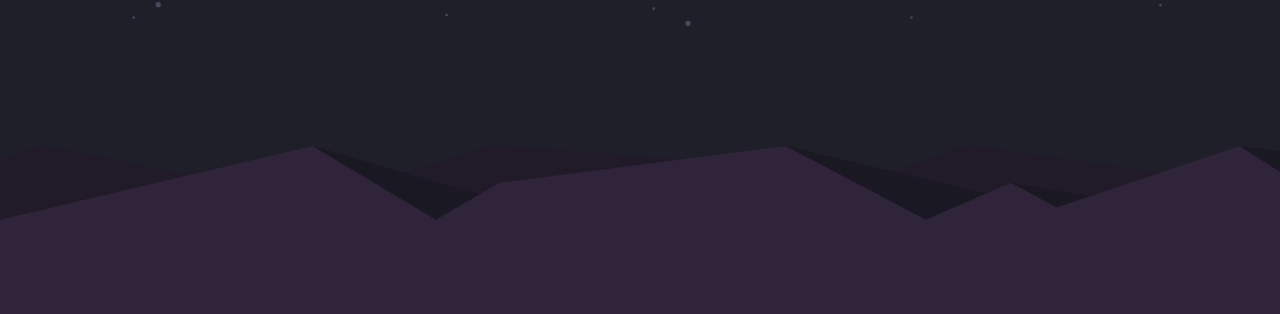
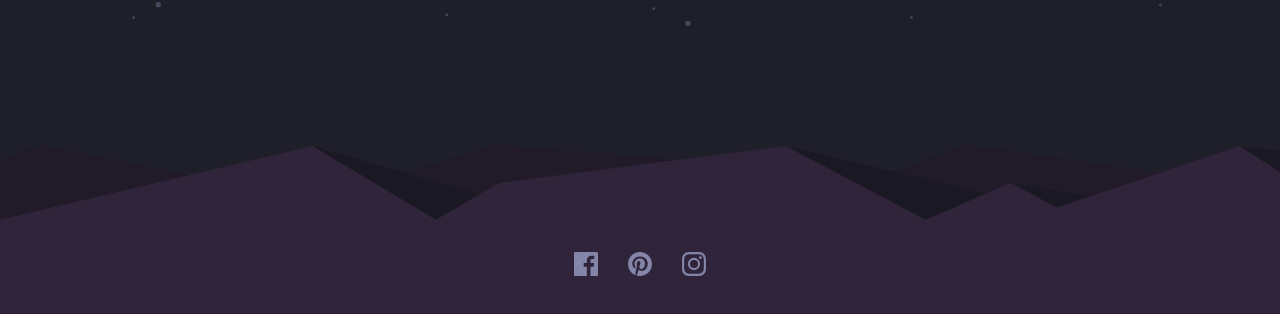
Before and after one commit to tjaulin/launch-countdown-timer-main, a plain HTML site: page index.html in a window 1280 px wide. Shown: the part 480-794 px from the top of the page. Drawn offline with Linux system fonts and the light colour scheme.

Commit message:
add social network footer and css

```diff
--- a/css/style.css
+++ b/css/style.css
@@ -26,6 +26,31 @@ body {
     /* align-items: center; */
     color: var(--white-color);
     font-size: 14px;
+}
+
+footer {
+    position: absolute;
+    bottom: 0;
+    width: 100%;
+    display: flex;
+    justify-content: center;
+    align-items: center;
+    gap: 30px;
+    padding: 40px 0;
+    transition: all 0.5s;
+}
+
+footer .svg-container {
+    cursor: pointer;
+    user-select: none;
+}
+
+footer .svg-container .svg-icon path {
+    transition: fill 0.3s ease;
+}
+
+footer .svg-container:hover .svg-icon path {
+    fill: var(--secondary-color);
 }
 
 /* Advanced Style */
--- a/index.html
+++ b/index.html
@@ -40,6 +40,19 @@
     </div>
   </div>
 
+  <footer>
+    <div class="svg-container">
+      <svg class="svg-icon" xmlns="http://www.w3.org/2000/svg" width="24" height="24"><path fill="#8385A9" d="M22.675 0H1.325C.593 0 0 .593 0 1.325v21.351C0 23.407.593 24 1.325 24H12.82v-9.294H9.692v-3.622h3.128V8.413c0-3.1 1.893-4.788 4.659-4.788 1.325 0 2.463.099 2.795.143v3.24l-1.918.001c-1.504 0-1.795.715-1.795 1.763v2.313h3.587l-.467 3.622h-3.12V24h6.116c.73 0 1.323-.593 1.323-1.325V1.325C24 .593 23.407 0 22.675 0z"/></svg>
+    </div>
+    <div class="svg-container">
+      <svg class="svg-icon" xmlns="http://www.w3.org/2000/svg" width="24" height="24"><path fill="#8385A9" d="M12 0C5.373 0 0 5.372 0 12c0 5.084 3.163 9.426 7.627 11.174-.105-.949-.2-2.405.042-3.441.218-.937 1.407-5.965 1.407-5.965s-.359-.719-.359-1.782c0-1.668.967-2.914 2.171-2.914 1.023 0 1.518.769 1.518 1.69 0 1.029-.655 2.568-.994 3.995-.283 1.194.599 2.169 1.777 2.169 2.133 0 3.772-2.249 3.772-5.495 0-2.873-2.064-4.882-5.012-4.882-3.414 0-5.418 2.561-5.418 5.207 0 1.031.397 2.138.893 2.738a.36.36 0 01.083.345l-.333 1.36c-.053.22-.174.267-.402.161-1.499-.698-2.436-2.889-2.436-4.649 0-3.785 2.75-7.262 7.929-7.262 4.163 0 7.398 2.967 7.398 6.931 0 4.136-2.607 7.464-6.227 7.464-1.216 0-2.359-.631-2.75-1.378l-.748 2.853c-.271 1.043-1.002 2.35-1.492 3.146C9.57 23.812 10.763 24 12 24c6.627 0 12-5.373 12-12 0-6.628-5.373-12-12-12z"/></svg>
+    </div>
+    <div class="svg-container">
+      <svg class="svg-icon" xmlns="http://www.w3.org/2000/svg" width="24" height="24"><path fill="#8385A9" d="M12 2.163c3.204 0 3.584.012 4.85.07 3.252.148 4.771 1.691 4.919 4.919.058 1.265.069 1.645.069 4.849 0 3.205-.012 3.584-.069 4.849-.149 3.225-1.664 4.771-4.919 4.919-1.266.058-1.644.07-4.85.07-3.204 0-3.584-.012-4.849-.07-3.26-.149-4.771-1.699-4.919-4.92-.058-1.265-.07-1.644-.07-4.849 0-3.204.013-3.583.07-4.849.149-3.227 1.664-4.771 4.919-4.919 1.266-.057 1.645-.069 4.849-.069zM12 0C8.741 0 8.333.014 7.053.072 2.695.272.273 2.69.073 7.052.014 8.333 0 8.741 0 12c0 3.259.014 3.668.072 4.948.2 4.358 2.618 6.78 6.98 6.98C8.333 23.986 8.741 24 12 24c3.259 0 3.668-.014 4.948-.072 4.354-.2 6.782-2.618 6.979-6.98.059-1.28.073-1.689.073-4.948 0-3.259-.014-3.667-.072-4.947-.196-4.354-2.617-6.78-6.979-6.98C15.668.014 15.259 0 12 0zm0 5.838a6.162 6.162 0 100 12.324 6.162 6.162 0 000-12.324zM12 16a4 4 0 110-8 4 4 0 010 8zm6.406-11.845a1.44 1.44 0 100 2.881 1.44 1.44 0 000-2.881z"/></svg>
+    </div>
+  </footer>
+
+
   <!-- <div class="attribution">
     Challenge by <a href="https://www.frontendmentor.io?ref=challenge" target="_blank">Frontend Mentor</a>.
     Coded by <a href="#">Your Name Here</a>.
```
